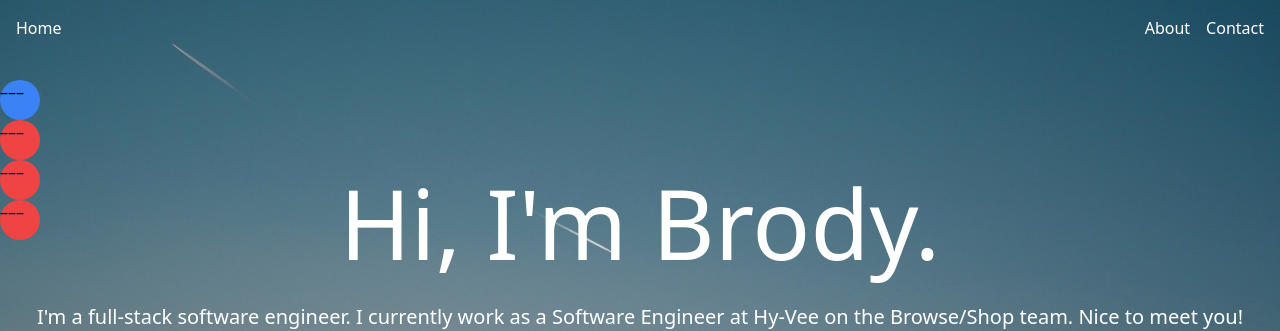
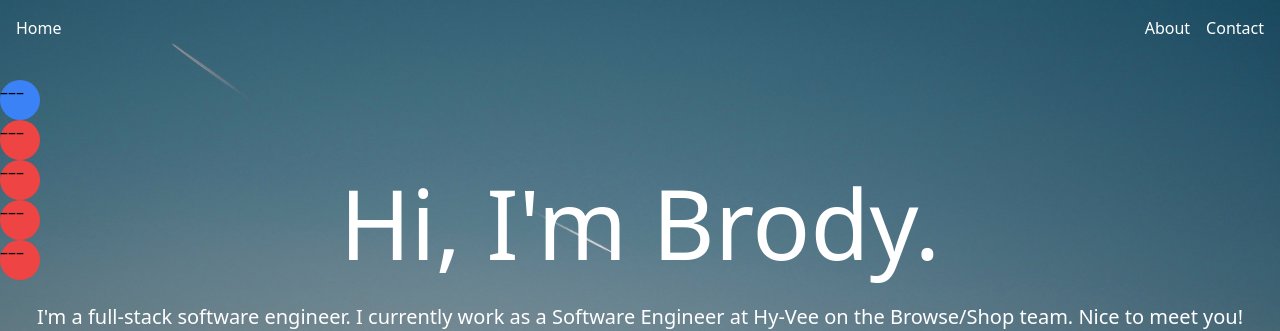
Before and after one commit to brodyd795/personal-site, a Next.js app: page / in a window 1280 px wide. Shown: the top 331 px of the page. Built offline with nearby package versions, Linux system fonts and the light colour scheme.

Commit message:
Extract progress bar and fix re-render issue

```diff
--- /dev/null
+++ b/components/progress-bar.tsx
@@ -0,0 +1,77 @@
+import React, {useState, useEffect} from 'react';
+import {useRouter} from 'next/router';
+
+const getProgress = () => {
+	if (typeof window === 'undefined') {
+		return 0;
+	}
+	const {scrollTop, scrollHeight, clientHeight} = document.documentElement;
+
+	return (scrollTop / (scrollHeight - clientHeight)) * 100;
+};
+
+interface IProgressButton {
+	isActive: boolean;
+	section: string;
+}
+
+const ProgressButton = ({isActive, section}: IProgressButton) => {
+	const router = useRouter();
+
+	return (
+		<li
+			className={`rounded-full w-10 h-10 ${
+				isActive ? 'bg-blue-500' : 'bg-red-500'
+			}`}
+		>
+			<button
+				type='button'
+				onClick={() => {
+					router.push(section);
+				}}
+			>
+				–––
+			</button>
+		</li>
+	);
+};
+
+export const ProgressBar = () => {
+	const [, setScrollY] = useState(0);
+
+	const scrollListener = () => {
+		setScrollY(window.pageYOffset);
+	};
+
+	useEffect(() => {
+		window.addEventListener('scroll', scrollListener);
+		return () => {
+			window.removeEventListener('scroll', scrollListener);
+		};
+	});
+	const progress = getProgress();
+
+	return (
+		<div className='fixed top-20 left-0 z-20'>
+            <ul>
+                <ProgressButton isActive={progress >= 0 && progress < 20} section='#' />
+                <ProgressButton
+                    isActive={progress >= 20 && progress < 40}
+                    section='#projects'
+                />
+                <ProgressButton
+                    isActive={progress >= 40 && progress < 60}
+                    section='#timeline'
+                />
+                <ProgressButton
+                    isActive={progress >= 60 && progress <= 80}
+                    section='#contact'
+                />
+                <ProgressButton
+                    isActive={progress >= 80 && progress <= 100}
+                    section='#reading-list'
+                />
+            </ul>
+        </div>
+	)
+}
--- a/pages/index.tsx
+++ b/pages/index.tsx
@@ -1,91 +1,26 @@
-import React, {useState, useEffect} from 'react';
-import {useRouter} from 'next/router';
+import React from 'react';
 
 import {Container} from '../components/container';
 import {Projects} from '../components/projects';
 import {Timeline} from '../components/timeline';
 import {Contact} from '../components/contact';
+import { ReadingList } from '../components/reading-list';
+import { ProgressBar } from '../components/progress-bar';
 
 const headerText = "Hi, I'm Brody.";
 const subHeaderText =
 	"I'm a full-stack software engineer. I currently work as a Software Engineer at Hy-Vee on the Browse/Shop team. Nice to meet you!";
 
-const getProgress = () => {
-	if (typeof window === 'undefined') {
-		return 0;
-	}
-	const {scrollTop, scrollHeight, clientHeight} = document.documentElement;
-
-	return (scrollTop / (scrollHeight - clientHeight)) * 100;
-};
-
-interface INavButton {
-	isActive: boolean;
-	section: string;
-}
-
-const NavButton = ({isActive, section}: INavButton) => {
-	const router = useRouter();
-
-	return (
-		<li
-			className={`rounded-full w-10 h-10 ${
-				isActive ? 'bg-blue-500' : 'bg-red-500'
-			}`}
-		>
-			<button
-				type='button'
-				onClick={() => {
-					router.push(section);
-				}}
-			>
-				–––
-			</button>
-		</li>
-	);
-};
-
-const Home = () => {
-	const [, setScrollY] = useState(0);
-
-	const scrollListener = () => {
-		setScrollY(window.pageYOffset);
-	};
-
-	useEffect(() => {
-		window.addEventListener('scroll', scrollListener);
-		return () => {
-			window.removeEventListener('scroll', scrollListener);
-		};
-	});
-	const progress = getProgress();
-
-	return (
+const Home = () => (
 	<Container headerText={headerText} subHeaderText={subHeaderText}>
-			<div className='fixed top-20 left-0 z-20'>
-				<ul>
-					<NavButton isActive={progress >= 0 && progress < 25} section='#' />
-					<NavButton
-						isActive={progress >= 25 && progress < 50}
-						section='#projects'
-					/>
-					<NavButton
-						isActive={progress >= 50 && progress < 75}
-						section='#timeline'
-					/>
-					<NavButton
-						isActive={progress >= 75 && progress <= 100}
-						section='#contact'
-					/>
-				</ul>
-			</div>
+		<ProgressBar />
 		<main className='flex flex-col flex-1'>
 			<Projects />
 			<Timeline />
 			<Contact />
+			<ReadingList />
 		</main>
 	</Container>
 );
-};
 
 export default Home;
```
Lines whose indentation alone changed are shown as unchanged.
